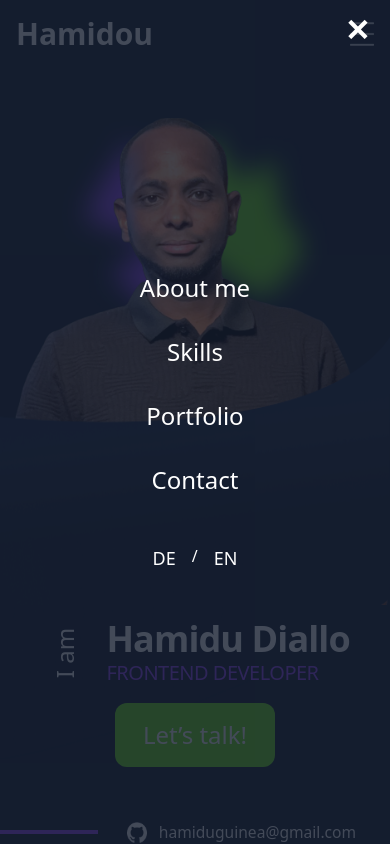
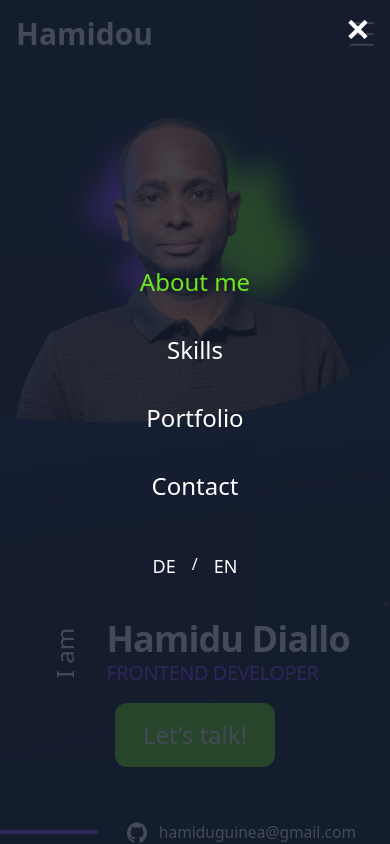
Before and after one commit to Hamidou-ctr/my-website, an Angular app: page / in a window 390 px wide. Both pictures are taken after a click on the picture 362 px from the left and 34 px from the top of the page. Shown: the top 844 px of the page. Built offline with nearby package versions, Linux system fonts and the light colour scheme.

Commit message:
feat: update mobile menu links for smooth scrolling and active section highlighting

```diff
--- a/src/app/components/header/header.html
+++ b/src/app/components/header/header.html
@@ -61,7 +61,7 @@
     <!-- Mobile Popup Menu -->
     <div
       *ngIf="isMenuOpen"
-      class="fixed inset-0 bg-[#141D2FCC] flex flex-col justify-center items-center z-50 transition-all duration-300"
+      class="fixed inset-0 bg-[#141D2FCC] flex flex-col justify-center items-center z-50 transition-all duration-300 sm:hidden"
       (click)="closeMenu()"
     >
       <!-- Close Button -->
@@ -77,12 +77,28 @@
         class="flex flex-col justify-center items-center gap-8"
         (click)="$event.stopPropagation()"
       >
-        <a class="text-white text-2xl hover:underline" (click)="scrollTo('app-about-me')"
+        <a
+          class="text-white text-2xl hover:underline"
+          (click)="scrollTo('about-me')"
+          class="nav-link"
+          [class.active]="activeSection === 'about-me'"
           >About me</a
         >
-        <a href="/" class="text-white text-2xl hover:underline" (click)="closeMenu()">Skills</a>
-        <a href="/" class="text-white text-2xl hover:underline" (click)="closeMenu()">Portfolio</a>
-        <a href="/" class="text-white text-2xl hover:underline" (click)="closeMenu()">Contact</a>
+        <a href="/" class="text-white text-2xl hover:underline" (click)="scrollTo('skills')"
+          class="nav-link"
+          [class.active]="activeSection === 'skills'"
+          >Skills</a
+        >
+        <a href="/" class="text-white text-2xl hover:underline" (click)="scrollTo('portfolio')"
+          class="nav-link"
+          [class.active]="activeSection === 'portfolio'"
+          >Portfolio</a
+        >
+        <a href="/" class="text-white text-2xl hover:underline" (click)="scrollTo('contact')"
+          class="nav-link"
+          [class.active]="activeSection === 'contact'"
+          >Contact</a
+        >
         <div class="flex gap-4 mt-4">
           <button
             class="hover:text-[#9747FF] text-lg text-white transition-colors"
```
